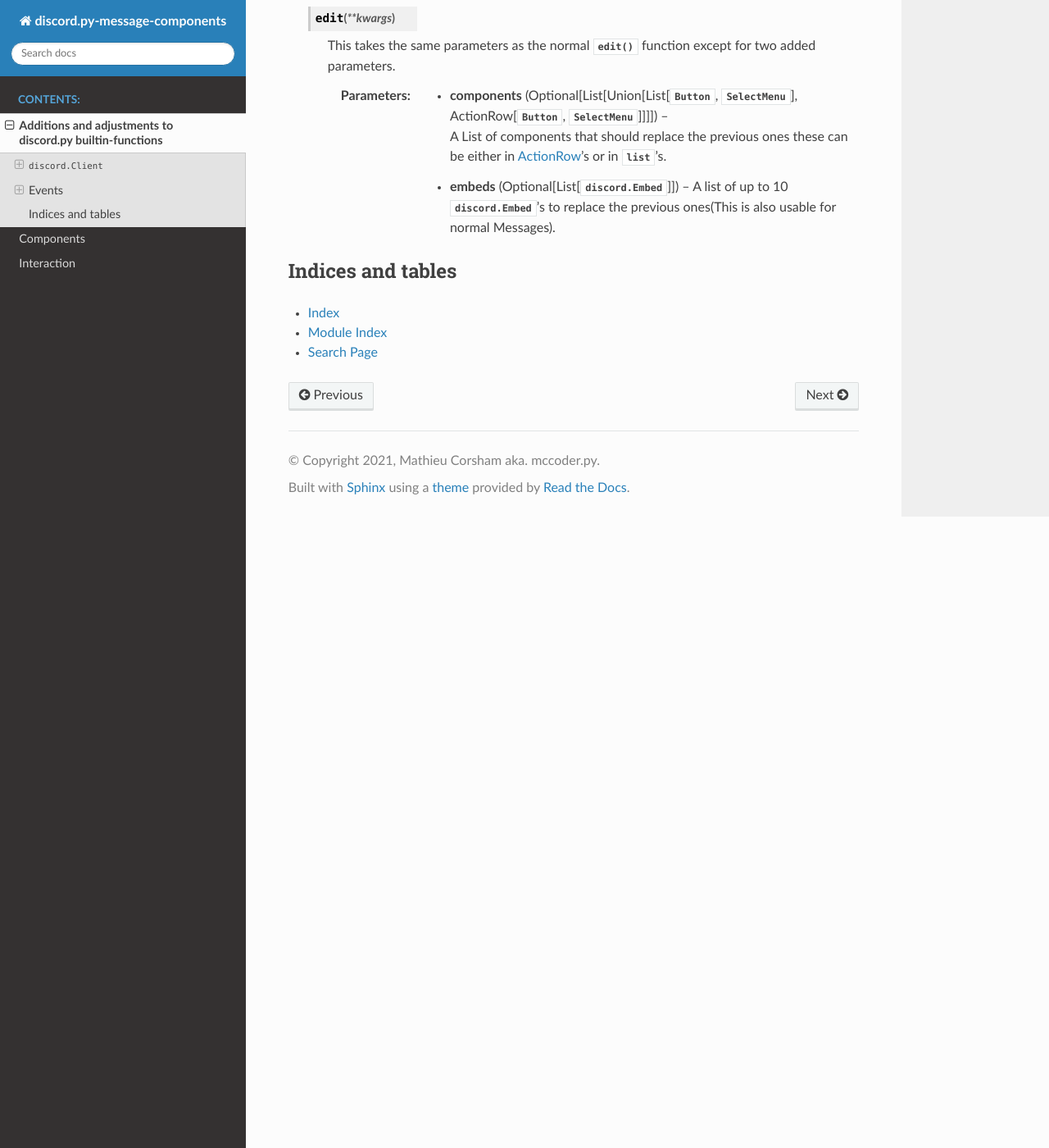
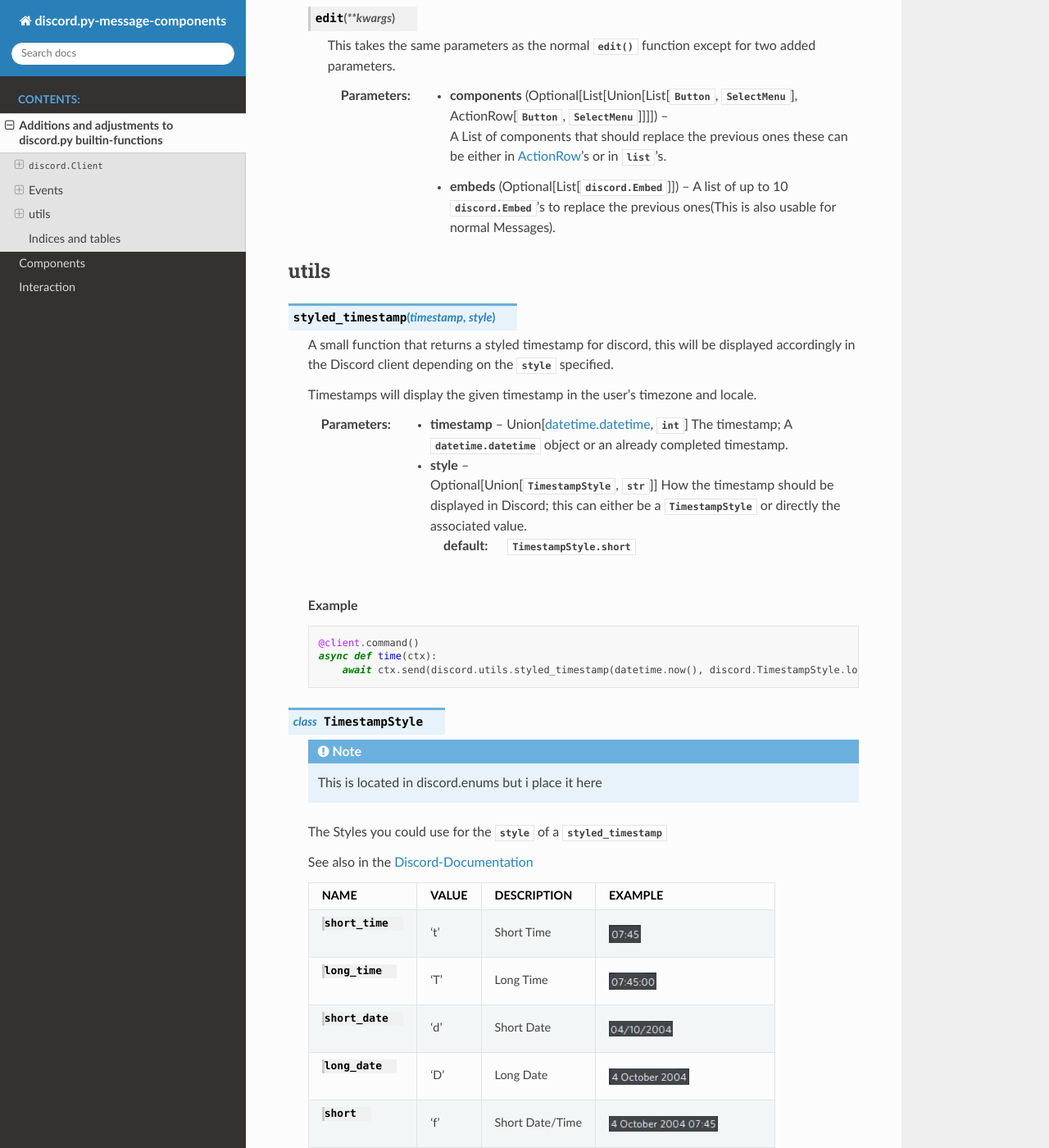
Before and after one commit to mccoderpy/discord.py-message-components, a Sphinx documentation site: the page built from docs/additions.rst, in a window 1280 px wide and 1400 px high, scrolled down 5547 px. Shown: the whole window at 82% size. Built offline with Sphinx 7.4.7 and the Read the Docs theme 2.0.0, drawn with Linux system fonts in a browser that asks for light colours; some of the changed text lies outside the part shown.

Commit message:
Updated main-docs to 1.7.5.2

```diff
--- a/docs/additions.rst
+++ b/docs/additions.rst
@@ -81,7 +81,7 @@ Events
 
     This Event will be triggered if a Button, that is attached to a Message wich is in the internal Cache, is pressed.
 
-    :param interaction: The `Interaction <./interaction.html#interaction>`_-object with all his attributes and methods to respond to the interaction
+    :param interaction: The `Interaction <./interaction.html#Interaction>`_-object with all his attributes and methods to respond to the interaction
     :type interaction: :class:`discord.Interaction`
     :param button: The `ButtonClick <./interaction.html#ButtonClick>`_ if the message is ephemeral else `Button <./components.html#Button>`_. (this is also in the first parameter under ``component``).
     :type button: Union[:class:`Button`, :class:`ButtonClick`]
@@ -303,6 +303,58 @@ and
         :param embeds: A list of up to 10 :class:`discord.Embed`'s to replace the previous ones(This is also usable for normal Messages).
         :type embeds: Optional[List[:class:`discord.Embed`]]
 
+utils
+~~~~~
+
+.. function:: styled_timestamp(timestamp, style)
+
+    A small function that returns a styled timestamp for discord, this will be displayed accordingly in the Discord client depending on the :attr:`style` specified.
+
+    Timestamps will display the given timestamp in the user's timezone and locale.
+
+    :param timestamp: Union[`datetime.datetime <https://docs.python.org/3/library/datetime.html>`_, :class:`int`]
+        The timestamp; A :class:`datetime.datetime` object or an already completed timestamp.
+
+    :param style: Optional[Union[:class:`TimestampStyle`, :class:`str`]]
+        How the timestamp should be displayed in Discord; this can either be a :class:`TimestampStyle` or directly the associated value.
+
+        :default: :class:`TimestampStyle.short`
+
+    **Example**
+
+    .. code-block:: python
+
+        @client.command()
+        async def time(ctx):
+            await ctx.send(discord.utils.styled_timestamp(datetime.now(), discord.TimestampStyle.long))
+
+.. class:: TimestampStyle
+
+    .. note::
+        This is located in discord.enums but i place it here
+
+    The Styles you could use for the :attr:`style` of a :class:`styled_timestamp`
+
+    See also in the `Discord-Documentation <https://discord.com/developers/docs/reference#message-formatting-timestamp-styles>`_
+
+    +----------------------------------+-------+-----------------+--------------------------------+
+    | NAME                             | VALUE | DESCRIPTION     | EXAMPLE                        |
+    +==================================+=======+=================+================================+
+    | .. attribute:: short_time        |  't'  | Short Time      | .. image:: imgs/short_time.png |
+    +----------------------------------+-------+-----------------+--------------------------------+
+    | .. attribute:: long_time         |  'T'  | Long Time       | .. image:: imgs/long_time.png  |
+    +----------------------------------+-------+-----------------+--------------------------------+
+    | .. attribute:: short_date        |  'd'  | Short Date      | .. image:: imgs/short_date.png |
+    +----------------------------------+-------+-----------------+--------------------------------+
+    | .. attribute:: long_date         |  'D'  | Long Date       | .. image:: imgs/long_date.png  |
+    +----------------------------------+-------+-----------------+--------------------------------+
+    | .. attribute:: short             |  'f'  | Short Date/Time | .. image:: imgs/short.png      |
+    +----------------------------------+-------+-----------------+--------------------------------+
+    | .. attribute:: long              |  'F'  | Long Date/Time  | .. image:: imgs/long.png       |
+    +----------------------------------+-------+-----------------+--------------------------------+
+    | .. attribute:: relative          |  'R'  | Relative Time   | .. image:: imgs/relative.png   |
+    +----------------------------------+-------+-----------------+--------------------------------+
+
 .. toctree::
    :maxdepth: 3
    :caption: Contents:
--- a/docs/conf.py
+++ b/docs/conf.py
@@ -26,7 +26,7 @@ copyright = '2021, Mathieu Corsham aka. mccoder.py'
 author = 'Mathieu Corsham aka. mccoder.py'
 
 # The full version, including alpha/beta/rc tags
-release = '1.7.5.1'
+release = '1.7.5.2'
 
 
 # -- General configuration ---------------------------------------------------
--- a/docs/index.rst
+++ b/docs/index.rst
@@ -54,7 +54,7 @@ ___________
 **Python 3.5.3 or higher is required**
 
 This Library overwrite the original discord.py Library so to be sure all will work fine
-first uninstall the original `discord.py <https://pypi.org/project/discord.py>`_ Library if it is installed:
+first uninstall the original `discord.py <https://pypi.org/project/discord.py/1.7.3>`_ Library if it is installed:
 
 .. code:: sh
 
```
Also changed, not shown: docs/imgs/long.png (added), docs/imgs/long_date.png (added), docs/imgs/long_time.png (added), docs/imgs/relative.png (added), docs/imgs/short.png (added), docs/imgs/short_date.png (added), docs/imgs/short_time.png (added).
